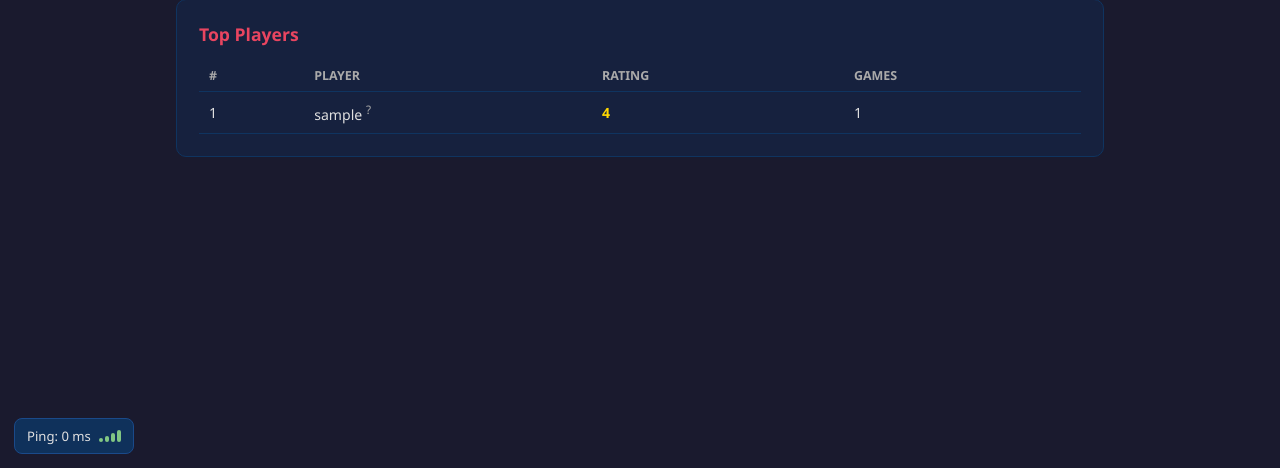
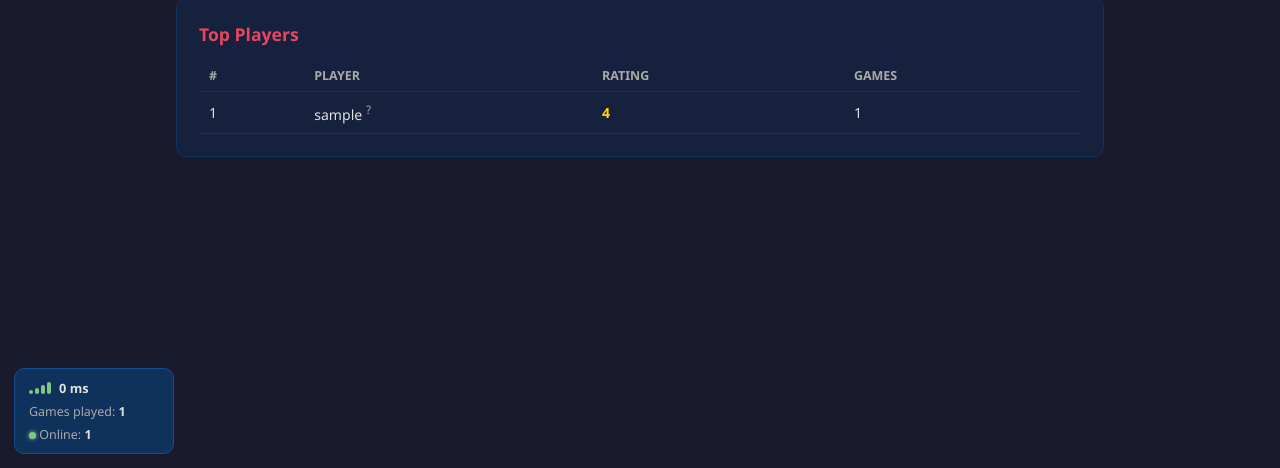
Before and after one commit to ejaee01/tourney, a Flask app: page / in a window 1280 px wide. Shown: the part 332-800 px from the top of the page. Run offline with Flask 3, Linux system fonts and the light colour scheme; tables that the repository leaves empty hold one stand-in row (values such as "Sample post").

Commit message:
Elo chart as separate card, expanded ping bar with games/online count, /api/stats endpoint

```diff
--- a/app.py
+++ b/app.py
@@ -120,6 +120,23 @@ def logout():
 # ──────────────────────────────────────────
 # API – Players
 # ──────────────────────────────────────────
+
+@app.route("/api/stats")
+def site_stats():
+    total_games = Game.query.filter(Game.result != "ongoing").count()
+    online_player_ids = set()
+    ongoing_games = Game.query.filter_by(result="ongoing").all()
+    for g in ongoing_games:
+        online_player_ids.add(g.white_id)
+        online_player_ids.add(g.black_id)
+    queued = TournamentPlayer.query.filter_by(in_queue=True, active=True).all()
+    for tp in queued:
+        online_player_ids.add(tp.player_id)
+    return jsonify({
+        "total_games": total_games,
+        "players_online": len(online_player_ids),
+    })
+
 
 @app.route("/api/players")
 def list_players():
--- a/templates/index.html
+++ b/templates/index.html
@@ -37,12 +37,18 @@
     .alert a { color: #ffd700; font-weight: bold; }
     .guest-note { background: #0f2a0f; border: 1px solid #2e7d32; color: #a5d6a7; padding: 12px 16px; border-radius: 8px; margin-bottom: 18px; font-size: 0.88rem; }
     .guest-note a { color: #66bb6a; }
-    .chart-label { font-size: 0.82rem; color: #aaa; margin-top: 14px; margin-bottom: 4px; }
-    .mini-chart { height: 160px; border: 1px solid #0f3460; border-radius: 8px; background: #0f1c35; padding: 10px; position: relative; }
-    .perf-highlight { font-size: 1.4rem; font-weight: bold; color: #64b5f6; }
+    .perf-highlight { font-size: 1.3rem; font-weight: bold; color: #64b5f6; }
     .profile-btn { display: inline-block; margin-top: 16px; background: #1a4a8a; color: #fff; padding: 10px 18px; border-radius: 6px; font-size: 0.93rem; text-decoration: none; }
     .profile-btn:hover { background: #2457a2; text-decoration: none; }
-    #ping-bar { position: fixed; left: 14px; bottom: 14px; background: rgba(15,52,96,.92); border: 1px solid #1a4a8a; border-radius: 8px; padding: 8px 12px; font-size: 0.82rem; display: flex; align-items: center; gap: 8px; z-index: 20; }
+    .chart-wrap { height: 180px; background: #0f1c35; border: 1px solid #0f3460; border-radius: 8px; padding: 10px; }
+    #ping-bar {
+      position: fixed; left: 14px; bottom: 14px;
+      background: rgba(15,52,96,.95); border: 1px solid #1a4a8a;
+      border-radius: 10px; padding: 10px 14px;
+      font-size: 0.8rem; display: flex; flex-direction: column; gap: 6px;
+      z-index: 20; min-width: 160px;
+    }
+    .ping-row { display: flex; align-items: center; gap: 8px; }
     .ping-bars { display: flex; align-items: flex-end; gap: 2px; height: 12px; }
     .ping-bars span { width: 4px; background: #2d5a27; border-radius: 2px; opacity: .3; }
     .ping-bars span:nth-child(1) { height: 4px; }
@@ -55,6 +61,9 @@
     .ping-bars.bad span:nth-child(-n+2) { background: #ef9a9a; opacity: 1; }
     .ping-bars.bad span:nth-child(n+3) { opacity: .2; }
     .ping-bars.down span { background: #e94560; opacity: .25; }
+    .ping-stat { color: #aaa; font-size: 0.78rem; }
+    .ping-stat span { color: #e0e0e0; font-weight: bold; }
+    .online-dot { width: 7px; height: 7px; border-radius: 50%; background: #81c784; display: inline-block; box-shadow: 0 0 4px #81c784; }
   </style>
 </head>
 <body>
@@ -98,10 +107,6 @@
           <td><span class="perf-highlight" id="perf-last-3">—</span></td>
         </tr>
       </table>
-
-      <div class="chart-label">Elo graph (last 90 days)</div>
-      <div id="elo-mini-chart" class="mini-chart"></div>
-
       <a class="profile-btn" href="/profile">View Full Profile →</a>
     </div>
     {% endif %}
@@ -131,6 +136,13 @@
     {% endif %}
   </div>
 
+  {% if current_user.is_authenticated %}
+  <div class="card">
+    <h2>Elo Graph <span style="color:#aaa;font-size:0.82rem;font-weight:normal;">last 90 days</span></h2>
+    <div id="elo-chart" class="chart-wrap"></div>
+  </div>
+  {% endif %}
+
   <div class="card">
     <h2>Tournaments</h2>
     <table>
@@ -152,8 +164,12 @@
 </div>
 
 <div id="ping-bar">
-  <div id="ping-text">Ping: -- ms</div>
-  <div id="ping-bars" class="ping-bars down"><span></span><span></span><span></span><span></span></div>
+  <div class="ping-row">
+    <div id="ping-bars" class="ping-bars down"><span></span><span></span><span></span><span></span></div>
+    <div id="ping-text" style="color:#e0e0e0;font-weight:bold;">-- ms</div>
+  </div>
+  <div class="ping-stat">Games played: <span id="stat-games">—</span></div>
+  <div class="ping-stat"><span class="online-dot"></span> Online: <span id="stat-online">—</span></div>
 </div>
 
 <script>
@@ -218,52 +234,58 @@
       container.innerHTML = '<div style="color:#aaa;font-size:0.85rem;padding-top:8px;">No rating history yet.</div>';
       return;
     }
-
     const w = container.clientWidth - 20;
-    const h = container.clientHeight - 30;
+    const h = container.clientHeight - 28;
     const minR = Math.min(...points.map(p => p.rating));
     const maxR = Math.max(...points.map(p => p.rating));
     const span = Math.max(1, maxR - minR);
 
-    const pts = points.map((p, i) => {
-      const x = (i / Math.max(1, points.length - 1)) * w;
-      const y = h - ((p.rating - minR) / span) * h;
-      return [x, y];
-    });
+    const pts = points.map((p, i) => ({
+      x: (i / Math.max(1, points.length - 1)) * w,
+      y: h - ((p.rating - minR) / span) * h,
+      rating: p.rating,
+    }));
 
-    const polyline = pts.map(([x,y]) => `${x.toFixed(1)},${y.toFixed(1)}`).join(' ');
-
-    const areaPath = [
-      `M ${pts[0][0].toFixed(1)},${h}`,
-      ...pts.map(([x,y]) => `L ${x.toFixed(1)},${y.toFixed(1)}`),
-      `L ${pts[pts.length-1][0].toFixed(1)},${h}`,
-      'Z'
+    const polyline = pts.map(p => `${p.x.toFixed(1)},${p.y.toFixed(1)}`).join(' ');
+    const area = [
+      `M ${pts[0].x.toFixed(1)},${h}`,
+      ...pts.map(p => `L ${p.x.toFixed(1)},${p.y.toFixed(1)}`),
+      `L ${pts[pts.length-1].x.toFixed(1)},${h}`, 'Z'
     ].join(' ');
 
+    const last = pts[pts.length - 1];
+
+    const gridRatings = [minR, Math.round((minR+maxR)/2), maxR];
+    const gridLines = gridRatings.map(val => {
+      const gy = h - ((val - minR) / span) * h;
+      return `<line x1="0" y1="${gy.toFixed(1)}" x2="${w}" y2="${gy.toFixed(1)}" stroke="#0f3460" stroke-width="1"/>
+              <text x="2" y="${(gy - 3).toFixed(1)}" fill="#555" font-size="9">${val}</text>`;
+    }).join('');
+
     container.innerHTML = `
-      <svg viewBox="0 0 ${w} ${h + 20}" width="100%" height="100%" preserveAspectRatio="none">
+      <svg viewBox="0 0 ${w} ${h + 4}" width="100%" height="${h + 4}">
         <defs>
-          <linearGradient id="chartGrad" x1="0" y1="0" x2="0" y2="1">
-            <stop offset="0%" stop-color="#64b5f6" stop-opacity="0.25"/>
+          <linearGradient id="eloGrad" x1="0" y1="0" x2="0" y2="1">
+            <stop offset="0%" stop-color="#64b5f6" stop-opacity="0.28"/>
             <stop offset="100%" stop-color="#64b5f6" stop-opacity="0"/>
           </linearGradient>
         </defs>
-        <path d="${areaPath}" fill="url(#chartGrad)" />
-        <polyline fill="none" stroke="#64b5f6" stroke-width="2" points="${polyline}" />
-        <circle cx="${pts[pts.length-1][0].toFixed(1)}" cy="${pts[pts.length-1][1].toFixed(1)}" r="3" fill="#64b5f6" />
+        ${gridLines}
+        <path d="${area}" fill="url(#eloGrad)" />
+        <polyline fill="none" stroke="#64b5f6" stroke-width="2" stroke-linejoin="round" points="${polyline}" />
+        <circle cx="${last.x.toFixed(1)}" cy="${last.y.toFixed(1)}" r="3.5" fill="#64b5f6" />
       </svg>
-      <div style="display:flex;justify-content:space-between;font-size:0.75rem;color:#aaa;margin-top:2px;">
+      <div style="display:flex;justify-content:space-between;font-size:0.75rem;color:#aaa;margin-top:3px;">
         <span>${minR}</span>
-        <span style="color:#64b5f6;font-weight:bold;">${points[points.length-1].rating}</span>
+        <span style="color:#64b5f6;font-weight:bold;">Current: ${points[points.length-1].rating}</span>
         <span>${maxR}</span>
-      </div>
-    `;
+      </div>`;
   }
 
-  async function loadMiniRatingChart() {
+  async function loadEloChart() {
     {% if current_user.is_authenticated %}
     const points = await api('/api/me/rating-history?days=90');
-    drawLineChart(document.getElementById('elo-mini-chart'), points);
+    drawLineChart(document.getElementById('elo-chart'), points);
     {% endif %}
   }
 
@@ -271,22 +293,29 @@
     const text = document.getElementById('ping-text');
     const bars = document.getElementById('ping-bars');
     if (!ok || ms == null) {
-      text.textContent = 'Ping: offline';
+      text.textContent = 'offline';
       bars.className = 'ping-bars down';
       return;
     }
-    text.textContent = `Ping: ${ms} ms`;
+    text.textContent = `${ms} ms`;
     if (ms < 120) bars.className = 'ping-bars good';
     else if (ms < 280) bars.className = 'ping-bars medium';
     else bars.className = 'ping-bars bad';
   }
 
-  async function updatePing() {
+  async function updatePingAndStats() {
     const start = performance.now();
     try {
-      const r = await fetch('/api/tournaments', { credentials: 'same-origin', cache: 'no-store' });
-      if (!r.ok) throw new Error('ping failed');
-      renderPing(Math.round(performance.now() - start), true);
+      const [statsRes] = await Promise.all([
+        fetch('/api/stats', { credentials: 'same-origin', cache: 'no-store' }),
+      ]);
+      const ms = Math.round(performance.now() - start);
+      renderPing(ms, true);
+      if (statsRes.ok) {
+        const stats = await statsRes.json();
+        document.getElementById('stat-games').textContent = stats.total_games.toLocaleString();
+        document.getElementById('stat-online').textContent = stats.players_online;
+      }
     } catch (e) {
       renderPing(null, false);
     }
@@ -295,13 +324,13 @@
   loadTournaments();
   loadPlayers();
   checkActiveGame();
-  loadMiniRatingChart();
-  updatePing();
+  loadEloChart();
+  updatePingAndStats();
 
   setInterval(loadTournaments, 10000);
   setInterval(checkActiveGame, 5000);
-  setInterval(updatePing, 5000);
-  window.addEventListener('resize', loadMiniRatingChart);
+  setInterval(updatePingAndStats, 5000);
+  window.addEventListener('resize', loadEloChart);
 </script>
 </body>
 </html>
```
